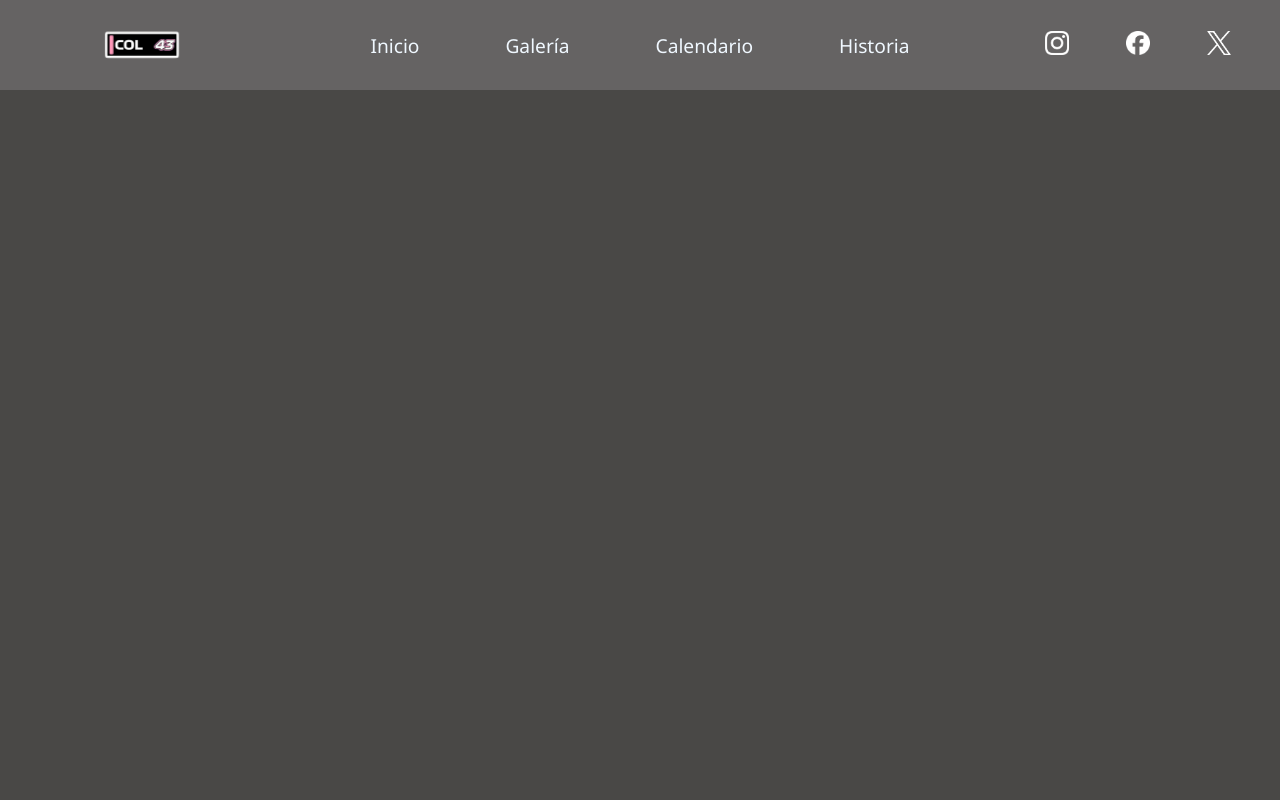
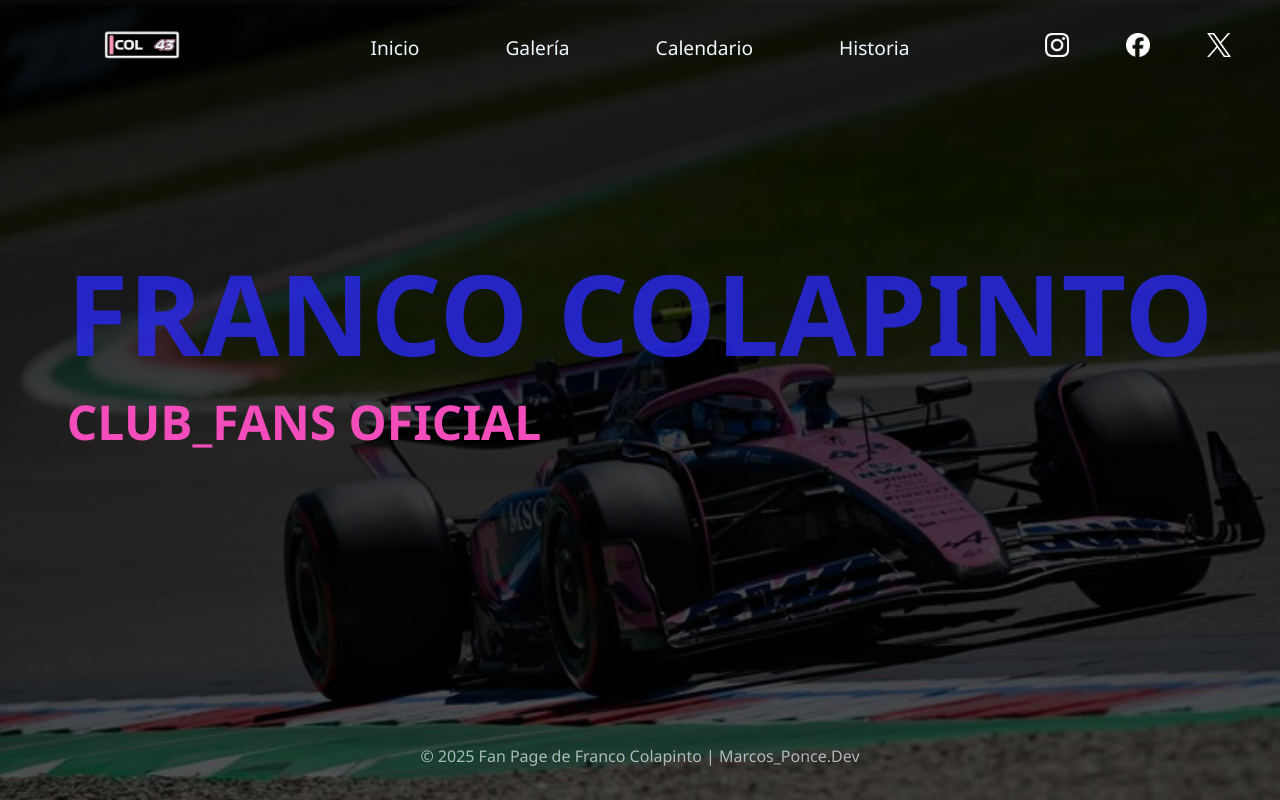
Before and after one commit to Marcoxs06/coder-entrega2-comision-85040, a plain HTML site: page index.html in a window 1280 px wide. Shown: the top 800 px of the page. Drawn offline with Linux system fonts and the light colour scheme.

Commit message:
modificaciones en nav y header. main final listo

```diff
--- a/index.html
+++ b/index.html
@@ -8,7 +8,7 @@
 </head>
 <body class="page">
     <header class="page__header header">
-      <div class="header__logo logoh"> <img src="./assets/colapinto_logo.png" alt="logo-colapinto">  </div>
+      <div class="header__logo logoh"> <a href="index.html"><img src="./assets/colapinto_logo.png" alt="logo-colapinto"> </a> </div>
 
         <nav class="header__nav nav">
             <ul class="nav__list">
@@ -26,15 +26,17 @@
     </header>
 
     <main class="page__main main">
-        <section class="main__section section">
-            <article class="section__article article">
+      <section class="main__section section">
+        <article class="section__article article">
+            <h2>FRANCO COLAPINTO</h2>
+            <h3>CLUB_FANS OFICIAL</h3>
+        </article>
 
-            </article>
-        </section>
+      </section>
     </main>
 
     <footer class="page__footer footer">
-        <p class="footer__text">Derechos Reservados</p>
+        <p class="footer__text">© 2025 Fan Page de Franco Colapinto | Marcos_Ponce.Dev</p>
     </footer>
 </body>
 </html>
--- a/styles/styles.css
+++ b/styles/styles.css
@@ -7,10 +7,16 @@
 }
 
 .page{
-    display: grid;
+      display: grid;
+    background-image:
+    linear-gradient(rgba(0, 0, 0, 0.852), rgba(0, 0, 0, 0.668)),
+    url(../assets/colapinto-imola.jpeg);
+    background-size: cover;
+    background-position: center;
+  background-attachment: fixed;
     min-height: 100vh;
     grid-template-columns:1fr;
-    grid-template-rows: 1fr 30fr 2fr;
+    grid-template-rows: 5px 8fr 1fr;
     grid-template-areas:
     "header"
     "main"
@@ -18,11 +24,12 @@
 }
 
 .page__header{
-    background-color: rgba(68, 66, 66, 0.824);
+    background-color: rgba(49, 49, 49, 0.129);
     grid-area: header;
     display: grid;
     grid-template-columns: 4fr 10fr 4fr;
     grid-template-areas: "logo nav contactos";
+    z-index: 10;
 }
 
 .header__logo{
@@ -32,7 +39,6 @@
 }
 
 .header__logo img{
-
     width: 90px;
 }
 
@@ -49,7 +55,6 @@ align-items: center;
 .nav__list a{
     font-size: 1.2rem;
     color: aliceblue;
-
 }
 
 .header__contactos {
@@ -70,15 +75,32 @@ text-decoration: none;
 
 }
 
-.page__main{
-     background-color: rgb(73, 72, 70);
-     grid-area: main;
 
+.main__section {
+    display: flex;
+    justify-content: center;
+    align-items: center;
+    min-height: 85vh;
+}
+
+.section__article h2{
+    color: rgba(41, 41, 239, 0.813);
+    font-size: 7rem;
+}
+.section__article h3{
+    color: rgb(243, 77, 188);
+    font-size: 3rem;
 }
 
 
 .page__footer{
-  background-color: rgb(98, 236, 118);
+
    grid-area: footer;
+   display: flex;
+   justify-content: center;
+   align-items: center;
+}
 
+.footer__text {
+    color: rgba(240, 248, 255, 0.672);
 }
```
Also changed, not shown: assets/colapinto-imola.jpeg (added).
